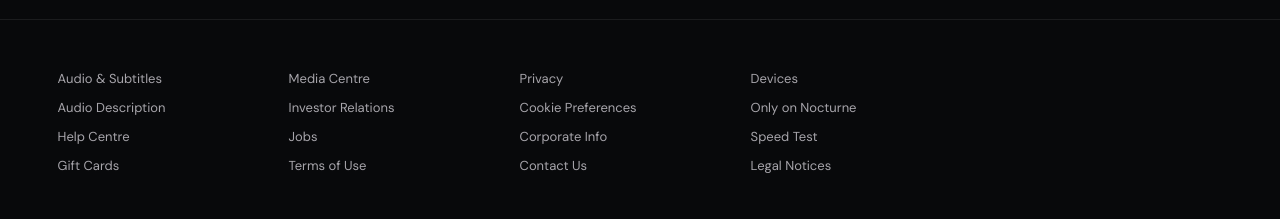
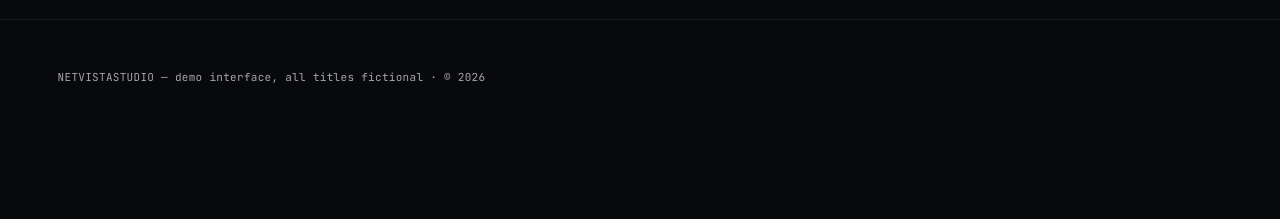
Before and after one commit to user1994g/400.github.io, a plain HTML site: page index.html in a window 1280 px wide. Shown: the part 1917-2136 px from the top of the page. After the commit the page ends 2059 px from the top, so only its background shows below. Drawn offline with Linux system fonts and the light colour scheme.

Commit message:
Simplify site footer

```diff
--- a/assets/css/style.css
+++ b/assets/css/style.css
@@ -103,9 +103,6 @@
 .progress span { display: block; height: 100%; background: var(--red); }
 
 .site-footer { scroll-margin-top: 88px; padding: 50px var(--gutter) 58px; border-top: 1px solid rgba(255,255,255,.08); color: var(--muted); font-size: 13px; }
-.footer-grid { display: grid; grid-template-columns: repeat(4, minmax(0, 1fr)); gap: 24px; max-width: 900px; margin-bottom: 36px; }
-.footer-grid a { display: block; margin-bottom: 12px; }
-.footer-grid a:hover { color: var(--text); }
 .copyright { margin: 0; font: 11px var(--mono); letter-spacing: .3px; }
 .toast { position: fixed; right: 24px; bottom: 24px; z-index: 40; max-width: 320px; padding: 13px 17px; border: 1px solid rgba(255,255,255,.12); border-radius: 5px; background: rgba(22,23,28,.96); box-shadow: 0 15px 35px rgba(0,0,0,.35); opacity: 0; transform: translateY(15px); transition: opacity .2s, transform .2s; }
 .toast.is-visible { opacity: 1; transform: translateY(0); }
@@ -156,7 +153,6 @@
   .card-meta { gap: 5px; font-size: 8px; }
   .card-meta .rating { font-size: 8px; }
   .row-arrow { display: none; }
-  .footer-grid { grid-template-columns: repeat(2, minmax(0, 1fr)); }
   .applications { display: block; margin-bottom: 35px; padding-top: 48px; }
   .applications-copy { margin-bottom: 30px; }
   .player { padding: 10px; }
--- a/index.html
+++ b/index.html
@@ -100,12 +100,6 @@
   </main>
 
   <footer class="site-footer" id="my-list">
-    <div class="footer-grid">
-      <div><a href="#">Audio &amp; Subtitles</a><a href="#">Audio Description</a><a href="#">Help Centre</a><a href="#">Gift Cards</a></div>
-      <div><a href="#">Media Centre</a><a href="#">Investor Relations</a><a href="#">Jobs</a><a href="#">Terms of Use</a></div>
-      <div><a href="#">Privacy</a><a href="#">Cookie Preferences</a><a href="#">Corporate Info</a><a href="#">Contact Us</a></div>
-      <div><a href="#">Devices</a><a href="#">Only on Nocturne</a><a href="#">Speed Test</a><a href="#">Legal Notices</a></div>
-    </div>
     <p class="copyright">NETVISTASTUDIO — demo interface, all titles fictional · © 2026</p>
   </footer>
 
```
